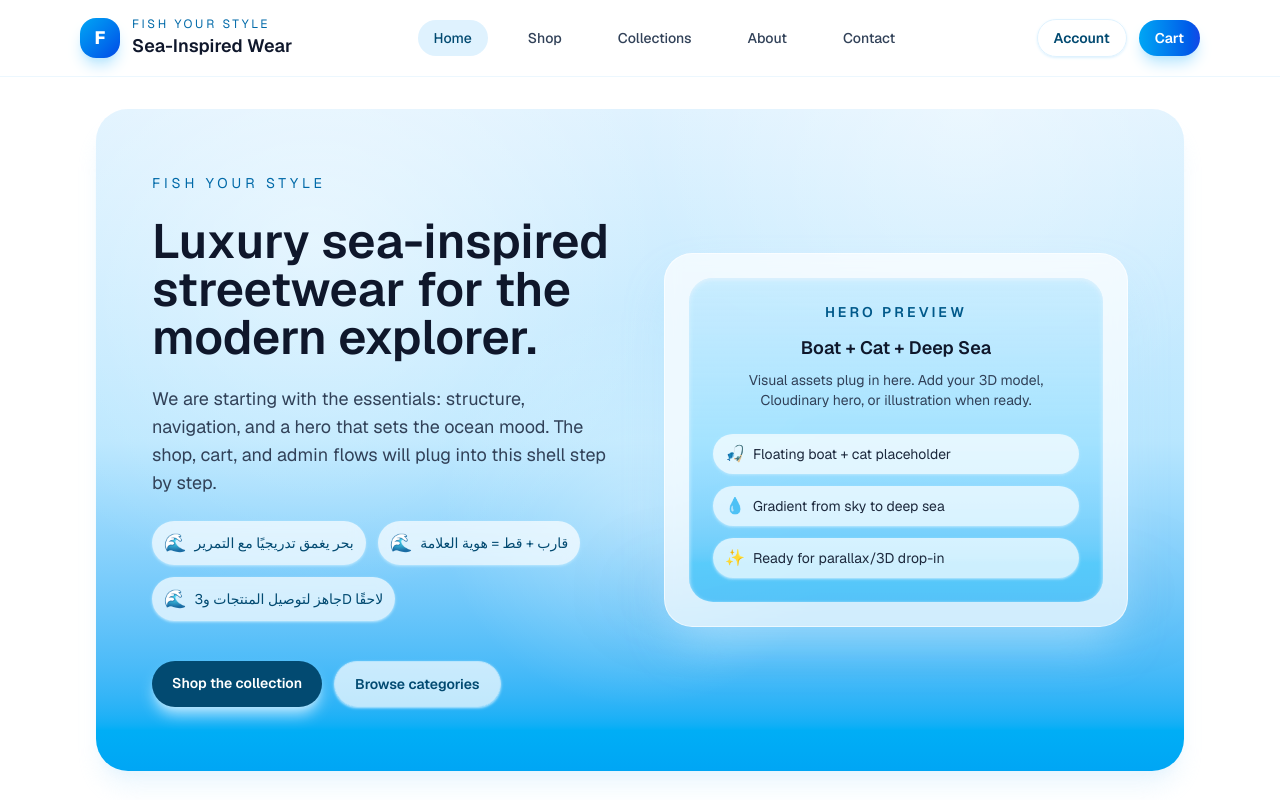
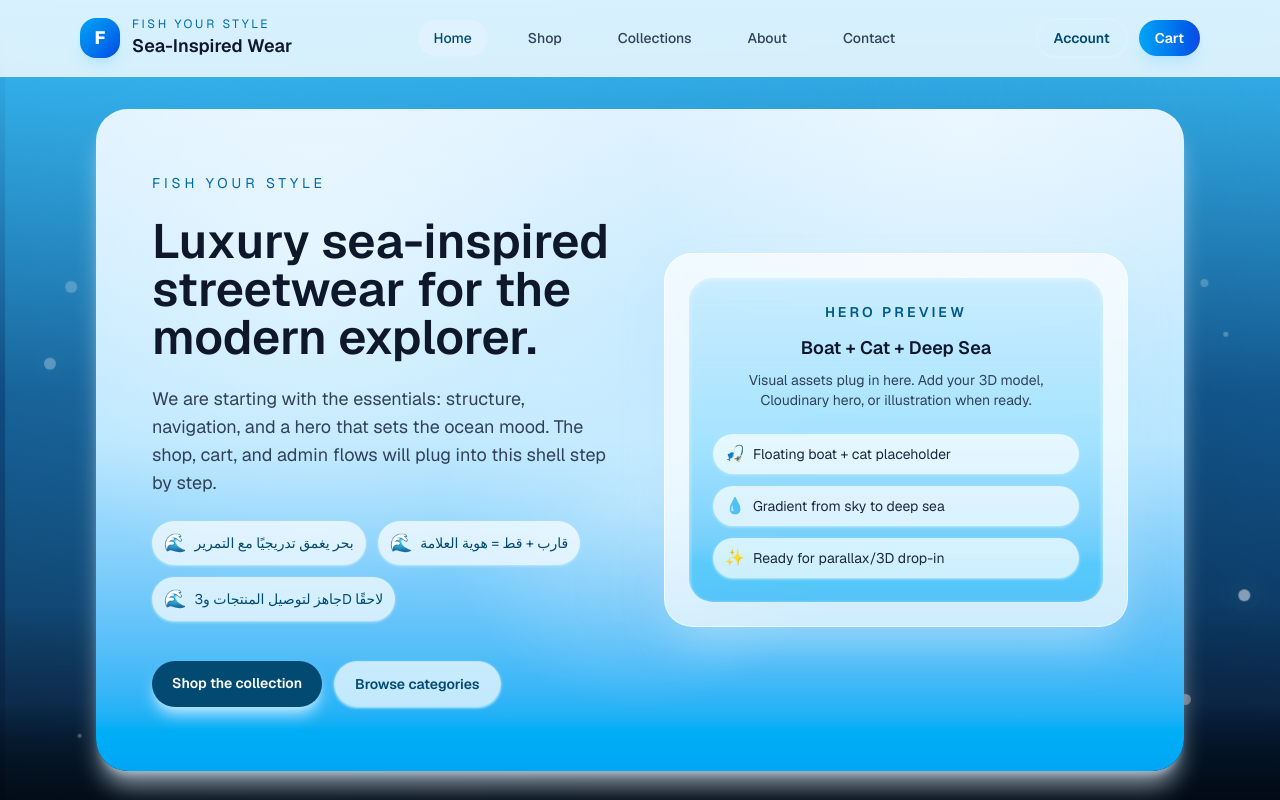
Before and after one commit to amina23aks/fishyourstyle, a Next.js app: page / in a window 1280 px wide. Shown: the top 800 px of the page. Built offline with nearby package versions, Linux system fonts and the light colour scheme.

Commit message:
Document failed deployment due to font fetch

```diff
--- a/src/app/globals.css
+++ b/src/app/globals.css
@@ -2,8 +2,19 @@
 @import "tailwindcss";
 
 :root {
-  --background: #ffffff;
-  --foreground: #171717;
+  --background: #020617;
+  --foreground: #e2f3ff;
+  --ocean-gradient: radial-gradient(
+      circle at 10% 0%,
+      rgba(56, 189, 248, 0.4) 0,
+      transparent 45%
+    ),
+    radial-gradient(
+      circle at 90% 0%,
+      rgba(56, 189, 248, 0.25) 0,
+      transparent 40%
+    ),
+    linear-gradient(to bottom, #38bdf8 0%, #0f4c81 35%, #020617 100%);
 }
 
 @theme inline {
@@ -26,6 +37,50 @@ body {
   font-family: var(--font-geist-sans), system-ui, -apple-system, sans-serif;
 }
 
+@keyframes oceanShift {
+  0% {
+    background-position: 0 0, 0 0, 0 0;
+  }
+  50% {
+    background-position: 8px 14px, -12px 24px, 0 0;
+  }
+  100% {
+    background-position: 0 0, 0 0, 0 0;
+  }
+}
+
+@keyframes bubbleDrift {
+  0% {
+    transform: translateY(0) translateX(0);
+    opacity: 0;
+  }
+  10% {
+    opacity: 0.9;
+  }
+  100% {
+    transform: translateY(-120vh) translateX(40px);
+    opacity: 0;
+  }
+}
+
+.ocean-page {
+  background-color: var(--background);
+  color: var(--foreground);
+}
+
+.ocean-bg {
+  background-image: var(--ocean-gradient);
+  background-size: 140% 140%;
+  animation: oceanShift 20s ease-in-out infinite alternate;
+}
+
+.bubble {
+  position: absolute;
+  border-radius: 9999px;
+  background: rgba(255, 255, 255, 0.85);
+  animation: bubbleDrift linear infinite;
+}
+
 @keyframes float {
   0% {
     transform: translateY(0px);
--- a/src/app/layout.tsx
+++ b/src/app/layout.tsx
@@ -2,6 +2,7 @@ import type { Metadata } from "next";
 import { Geist, Geist_Mono } from "next/font/google";
 import Navbar from "@/components/Navbar";
 import Footer from "@/components/Footer";
+import OceanBackdrop from "@/components/OceanBackdrop";
 import "./globals.css";
 
 const geistSans = Geist({
@@ -34,12 +35,15 @@ export default function RootLayout({
   children: React.ReactNode;
 }>) {
   return (
-    <html lang="en" className="bg-slate-50">
+    <html lang="en">
       <body
-        className={`${geistSans.variable} ${geistMono.variable} min-h-screen bg-slate-50 text-slate-900 antialiased`}
+        className={`${geistSans.variable} ${geistMono.variable} ocean-page min-h-screen antialiased`}
       >
+        <OceanBackdrop />
         <Navbar />
-        <main className="mx-auto flex w-full max-w-6xl flex-1 px-4 py-8 sm:px-6 lg:px-8">{children}</main>
+        <main className="relative z-10 mx-auto flex w-full max-w-6xl flex-1 px-4 py-8 sm:px-6 lg:px-8">
+          {children}
+        </main>
         <Footer />
       </body>
     </html>
--- /dev/null
+++ b/src/components/OceanBackdrop.tsx
@@ -0,0 +1,52 @@
+"use client";
+
+import { useMemo } from "react";
+
+const bubbleCount = 36;
+
+export default function OceanBackdrop() {
+  const bubbles = useMemo(
+    () =>
+      Array.from({ length: bubbleCount }, (_, index) => {
+        const size = 4 + Math.random() * 10;
+        const left = Math.random() * 100;
+        const duration = 18 + Math.random() * 20;
+        const delay = -Math.random() * 22;
+
+        return {
+          id: index,
+          size,
+          left,
+          duration,
+          delay,
+        };
+      }),
+    []
+  );
+
+  return (
+    <div className="pointer-events-none fixed inset-0 -z-10 overflow-hidden">
+      <div className="absolute inset-0 ocean-bg" />
+
+      <div className="absolute inset-0">
+        {bubbles.map((bubble) => (
+          <span
+            key={bubble.id}
+            className="bubble"
+            style={{
+              width: `${bubble.size}px`,
+              height: `${bubble.size}px`,
+              left: `${bubble.left}%`,
+              bottom: "-24vh",
+              animationDuration: `${bubble.duration}s`,
+              animationDelay: `${bubble.delay}s`,
+              boxShadow: `0 0 ${bubble.size * 3}px rgba(255,255,255,0.6)`,
+            }}
+          />
+        ))}
+      </div>
+
+      <div className="pointer-events-none absolute inset-x-0 bottom-0 h-48 bg-gradient-to-t from-black/70 via-slate-900/40 to-transparent" />
+    </div>
+  );
+}
--- a/tailwind.config.js
+++ b/tailwind.config.js
@@ -5,7 +5,17 @@ module.exports = {
     "./src/components/**/*.{js,ts,jsx,tsx,mdx}",
   ],
   theme: {
-    extend: {},
+    extend: {
+      colors: {
+        oceanTop: "#38bdf8",
+        oceanMid: "#0f4c81",
+        oceanDeep: "#020617",
+      },
+      backgroundImage: {
+        "ocean-gradient":
+          "radial-gradient(circle at 10% 0%, rgba(56,189,248,0.4) 0, transparent 45%), radial-gradient(circle at 90% 0%, rgba(56,189,248,0.25) 0, transparent 40%), linear-gradient(to bottom, #38bdf8 0%, #0f4c81 35%, #020617 100%)",
+      },
+    },
   },
   plugins: [],
 };
```
Also changed, not shown: 1 other file (tests, documents, lock files or other folders).
